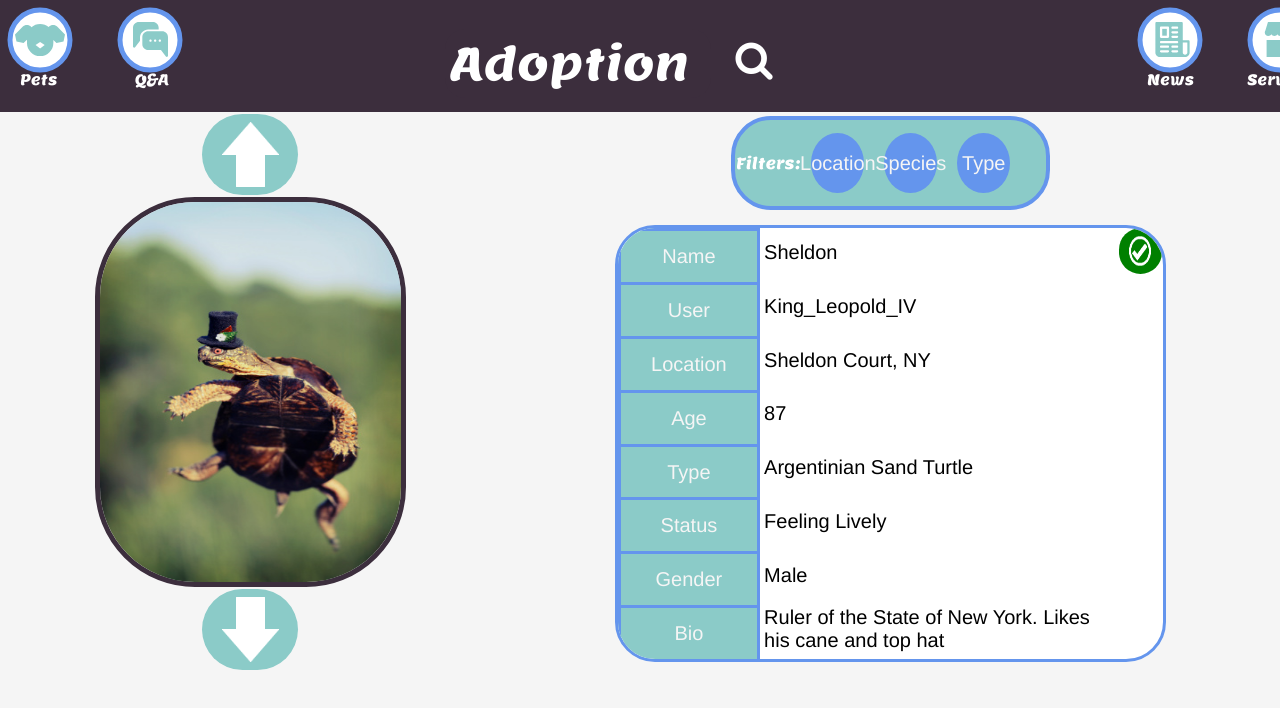
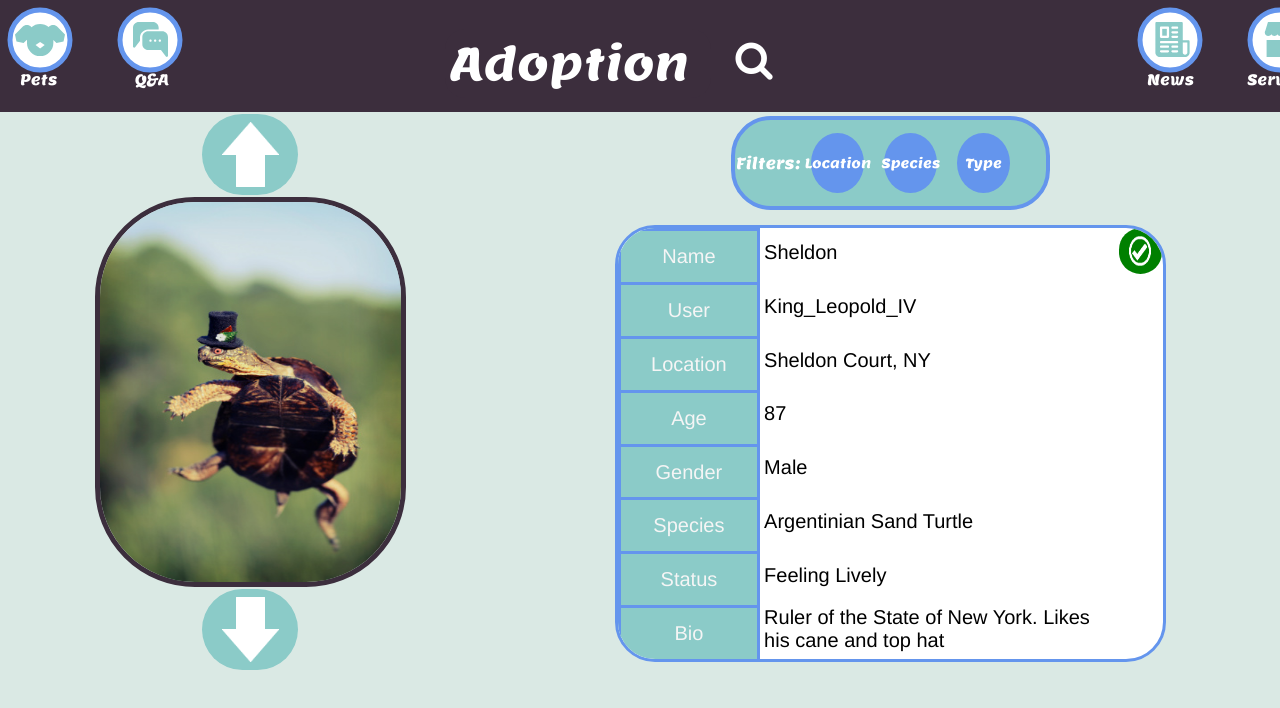
Before and after one commit to retocali/Petbook, a plain HTML site: page adoption.html in a window 1280 px wide. Drawn offline with Linux system fonts and the light colour scheme.

Commit message:
fixed background colors

```diff
--- a/adoption.html
+++ b/adoption.html
@@ -24,6 +24,8 @@
 <link rel="stylesheet" href="css/style.css">
 
 </head>
+
+<body id = "MAIN-CONTAINER">
 <div id=top-border>
 
         <div class="Search">
@@ -69,7 +71,6 @@
         </div>
 
     </div>
-<body id = "MAIN-CONTAINER">
 
     <main>
         <div class = "carousel">
@@ -90,19 +91,19 @@
         <div class = "page">
             <div class = "filters">
                 <div class="filter-label">
-                    <text id="filterLabel"> Filters: </text>
+                    <text class="filterLabel"> Filters: </text>
                 </div>
 
                 <button class="filter-node">
-                    <text class="labelText" id="location"> Location </text>
+                    <text class="filterLabel" id="location"> Location </text>
                 </button>
 
                 <button class="filter-node">
-                    <text class="labelText" id="species"> Species </text>
+                    <text class="filterLabel" id="species"> Species </text>
                 </button>
 
                 <button class="filter-node">
-                    <text class="labelText" id="type">Type </text>
+                    <text class="filterLabel" id="type">Type </text>
                 </button>
             </div>
 
@@ -158,7 +159,18 @@
 
                 <div class="info-row">
                     <div class="label">
-                        <text class="labelText" > Type </text>
+                        <text class="labelText" > Gender </text>
+                    </div>
+
+                    <div class="blurb" id="gender">
+                        <text class="blurbText" > Male </text>
+                    </div>
+
+                </div>
+
+                <div class="info-row">
+                    <div class="label">
+                        <text class="labelText" > Species </text>
                     </div>
 
                     <div class="blurb" id="type">
@@ -174,17 +186,6 @@
 
                     <div class="blurb" id="status">
                         <text class="blurbText" > Feeling Lively </text>
-                    </div>
-
-                </div>
-
-                <div class="info-row">
-                    <div class="label">
-                        <text class="labelText" > Gender </text>
-                    </div>
-
-                    <div class="blurb" id="gender">
-                        <text class="blurbText" > Male </text>
                     </div>
 
                 </div>
--- a/css/adoption.css
+++ b/css/adoption.css
@@ -5,7 +5,7 @@
 #MAIN-CONTAINER{
   display: flex;
   flex-wrap: nowrap;
-  background-color: whitesmoke;
+  background-color: #DAE9E4;
   flex-direction: column;
   height: 100vh;
   width: 100vw;
@@ -174,7 +174,7 @@ main{
     font-size: 20px;
 }
 
-#filterLabel {
+.filterLabel {
     font-family: 'Lemon';
     justify-content: center;
     align-items: center;
--- a/css/services.css
+++ b/css/services.css
@@ -1,13 +1,9 @@
-:root {
-    --background-orange: smokescreenwhite;
-}
-
 
 
 #MAIN-CONTAINER{
   display: flex;
   flex-wrap: nowrap;
-  background-color: var(--background-orange);
+  background-color: #DAE9E4;
   flex-direction: column;
   height: 100vh;
   width: 100vw;
```
